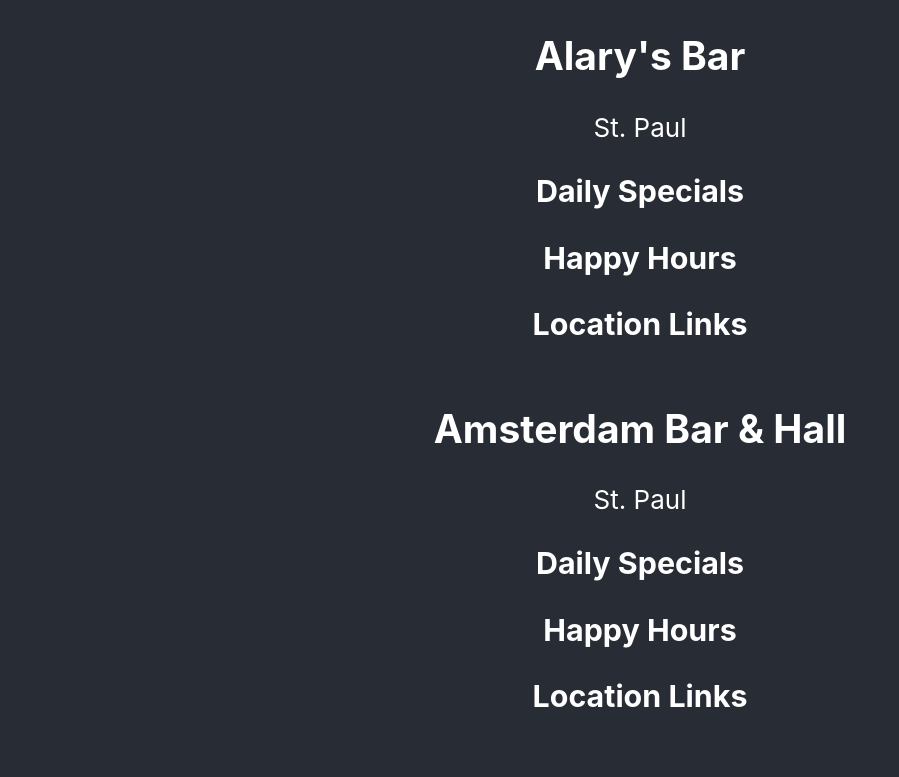
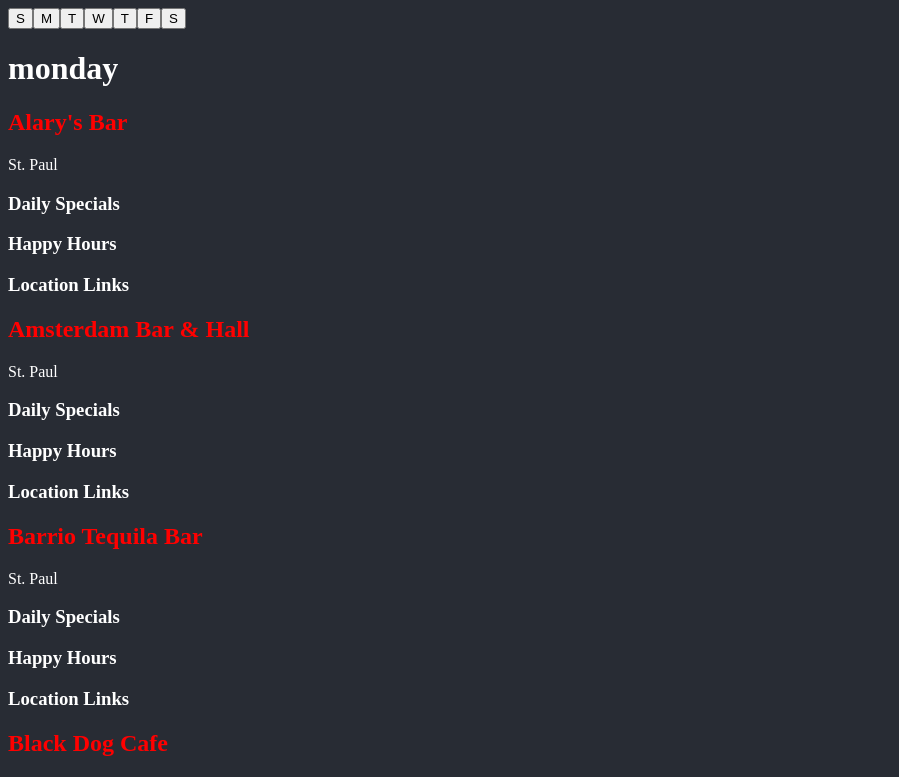
Before and after one commit to ryan258/react-happy-hour, a React (Create React App) app: page / in a window 1280 px wide. Shown: the top 777 px of the page, without its empty margins (0-899 px from the left). Built offline with nearby package versions, Linux system fonts and the light colour scheme.

Commit message:
Add nav button and basic styling.

```diff
--- a/src/App.css
+++ b/src/App.css
@@ -1,38 +1,6 @@
 .App {
-  text-align: center;
 }
 
-.App-logo {
-  height: 40vmin;
-  pointer-events: none;
+.locationName {
+  color: red;
 }
-
-@media (prefers-reduced-motion: no-preference) {
-  .App-logo {
-    animation: App-logo-spin infinite 20s linear;
-  }
-}
-
-.App-header {
-  background-color: #282c34;
-  min-height: 100vh;
-  display: flex;
-  flex-direction: column;
-  align-items: center;
-  justify-content: center;
-  font-size: calc(10px + 2vmin);
-  color: white;
-}
-
-.App-link {
-  color: #61dafb;
-}
-
-@keyframes App-logo-spin {
-  from {
-    transform: rotate(0deg);
-  }
-  to {
-    transform: rotate(360deg);
-  }
-}
--- a/src/App.js
+++ b/src/App.js
@@ -3,16 +3,37 @@
 import LocationCard from './components/LocationCard';
 import './App.css';
 
-function App() {
+class App extends React.Component {
+  constructor () {
+    super()
+    this.state = {
+      dayOfWeek: "monday"
+    }
+  }
+
+  render () {
     const locationComponents = dealData.map(location => <LocationCard key={location.id} location={location} />)
 
     return (
       <div className="App">
         <header className="App-header">
+          <nav>
+            <button onClick={() => this.setState({ dayOfWeek: 'sunday'})}>S</button>
+            <button onClick={() => this.setState({ dayOfWeek: 'monday'})}>M</button>
+            <button onClick={() => this.setState({ dayOfWeek: 'tuesday'})}>T</button>
+            <button onClick={() => this.setState({ dayOfWeek: 'wednesday'})}>W</button>
+            <button onClick={() => this.setState({ dayOfWeek: 'thursday'})}>T</button>
+            <button onClick={() => this.setState({ dayOfWeek: 'friday'})}>F</button>
+            <button onClick={() => this.setState({ dayOfWeek: 'saturday'})}>S</button>
+          </nav>
+          <h1>{this.state.dayOfWeek}</h1>
+        </header>
+        <main>
           {locationComponents}
-      </header>
+        </main>
       </div>
-  );
+    )
+  }
 }
 
 export default App;
--- a/src/components/LocationCard.js
+++ b/src/components/LocationCard.js
@@ -7,7 +7,7 @@
     console.log(props)
     return (
         <article>
-            <h2>{props.location.name}</h2>
+            <h2 className="locationName">{props.location.name}</h2>
             <p>{props.location.location}</p>
             <LocationDailySpecials />
             <LocationHappyHours />
--- a/src/index.css
+++ b/src/index.css
@@ -1,13 +1,4 @@
 body {
-  margin: 0;
-  font-family: -apple-system, BlinkMacSystemFont, 'Segoe UI', 'Roboto', 'Oxygen',
-    'Ubuntu', 'Cantarell', 'Fira Sans', 'Droid Sans', 'Helvetica Neue',
-    sans-serif;
-  -webkit-font-smoothing: antialiased;
-  -moz-osx-font-smoothing: grayscale;
+  background-color: #282c34;
+  color: white;
 }
-
-code {
-  font-family: source-code-pro, Menlo, Monaco, Consolas, 'Courier New',
-    monospace;
-}
```
Lines whose indentation alone changed are shown as unchanged.
